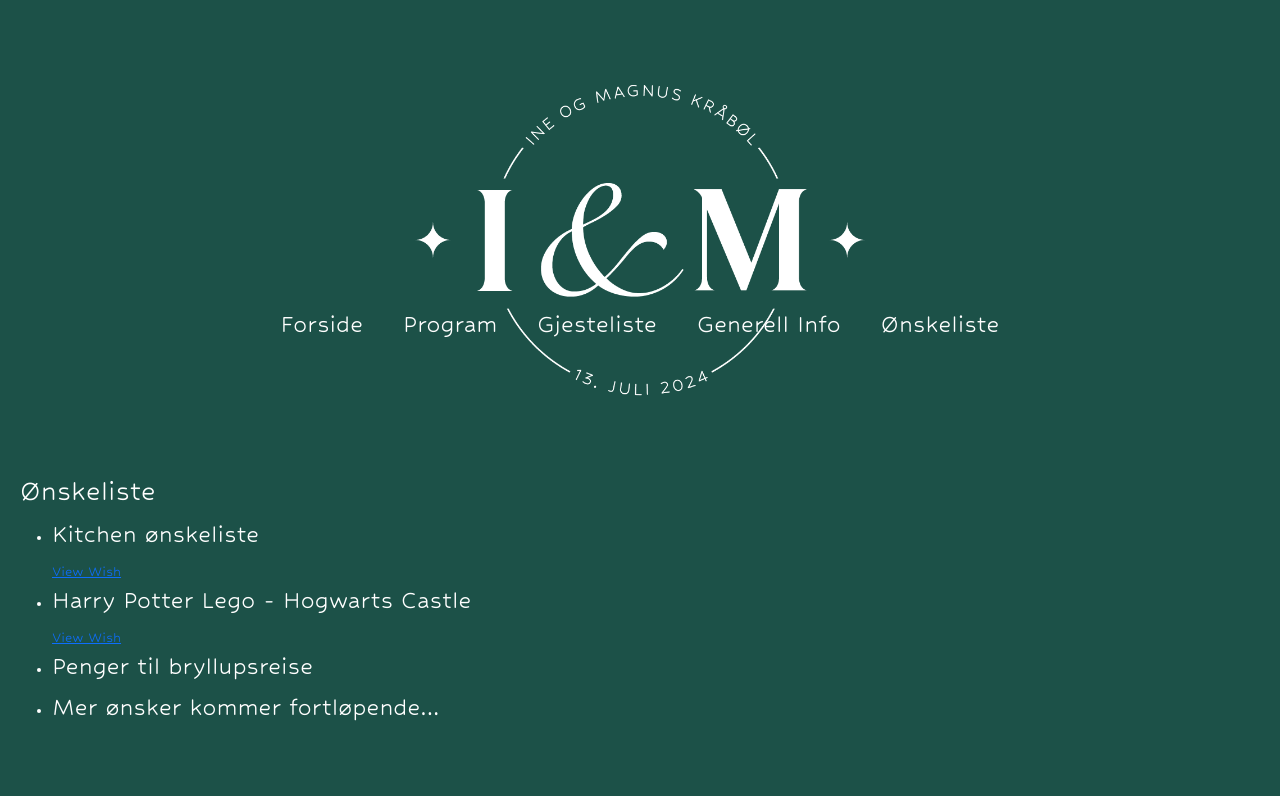
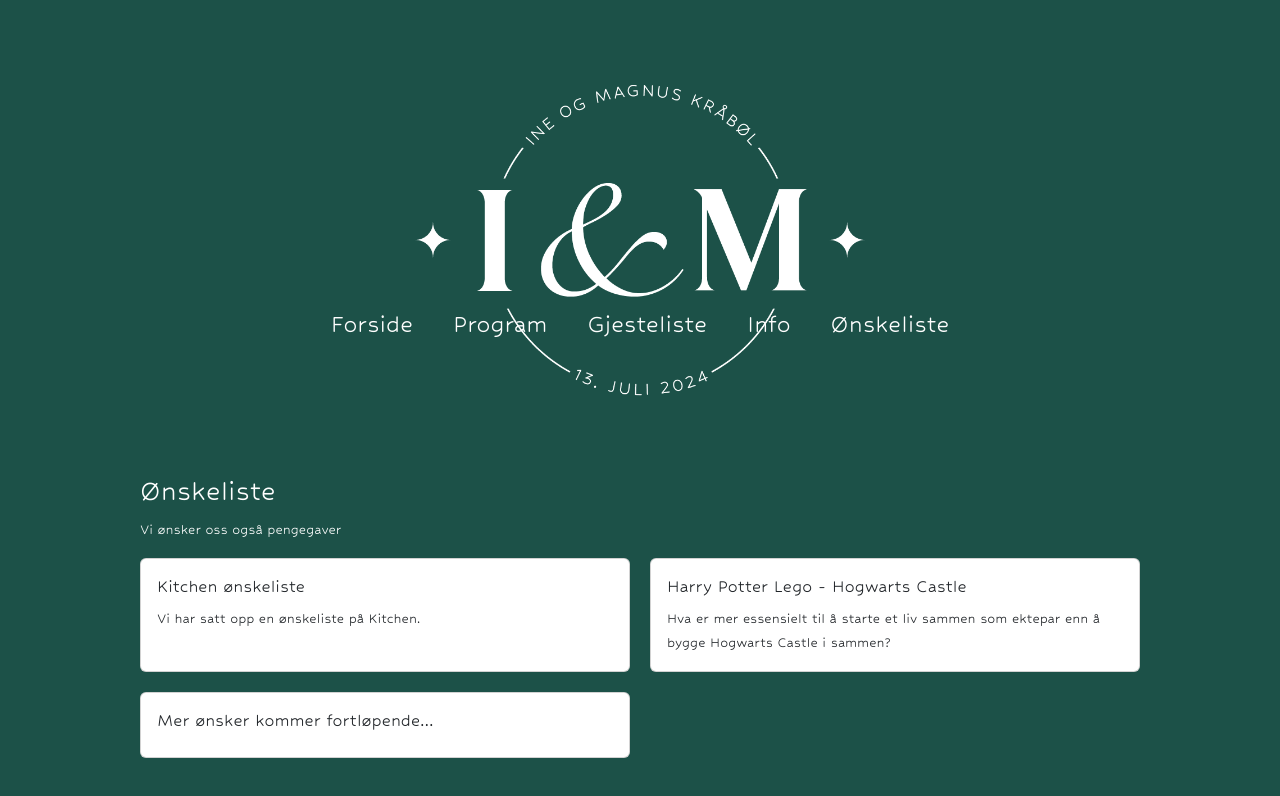
Before and after one commit to holmfred/Magnus-Ine, a React (Create React App) app in the folder bryllup/: page /Wishlist in a window 1280 px wide. Shown: the top 796 px of the page. Built offline with nearby package versions, Linux system fonts and the light colour scheme.

Commit message:
cardgrid comp with better styling and style main

```diff
--- a/bryllup/src/App.js
+++ b/bryllup/src/App.js
@@ -17,6 +17,7 @@ function App() {
           <Router>
             <body>
               <NAV/>
+                <main>
                   <Routes>
                     <Route path='/' element={<Home />} />
                     <Route path='/Program' element={<Program />} />
@@ -24,6 +25,7 @@ function App() {
                     <Route path='/Info' element={<Info />} />
                     <Route path='/Wishlist' element={<Wishlist />} />
                   </Routes>
+                </main>
               <Footer />
             </body>
           </Router>
--- a/bryllup/src/assets/wishes.json
+++ b/bryllup/src/assets/wishes.json
@@ -1,20 +1,17 @@
 {
-    "wishes": [
+    "items": [
         {
-            "wishName": "Kitchen ønskeliste",
-            "description": "Vi har satt opp en ønskeliste på Kitchen.",
+            "title": "Kitchen ønskeliste",
+            "text": "Vi har satt opp en ønskeliste på Kitchen.",
             "url": "https://www.kitchn.no/bryllup/vis-liste/165783/?fbclid=IwAR2SH42RvdWuGQhJV6501M6gFGSRYBvuZcCXWhbv12hnt06QK9uuVNw9mxo"
         },
         {
-            "wishName": "Harry Potter Lego - Hogwarts Castle",
-            "description": "Hva er mer essensielt til å starte et liv sammen som ektepar enn å bygge Hogwarts Castle i sammen?",
+            "title": "Harry Potter Lego - Hogwarts Castle",
+            "text": "Hva er mer essensielt til å starte et liv sammen som ektepar enn å bygge Hogwarts Castle i sammen?",
             "url": "https://lekekassen.no/lego-harry-potter-71043-hogwarts-castle?utm_medium=prisjakt&utm_source=prisjakt"
         },
         {
-            "wishName": "Penger til bryllupsreise"
-        },
-        {
-            "wishName": "Mer ønsker kommer fortløpende..."
+            "title": "Mer ønsker kommer fortløpende..."
         }
     ]
 }
--- a/bryllup/src/componets/CardGrid.jsx
+++ b/bryllup/src/componets/CardGrid.jsx
@@ -1,15 +1,14 @@
 import React from 'react';
 import Card from 'react-bootstrap/Card';
 
-
-const CardGrid = ({ cards }) => {
+const CardGrid = ({ items }) => {
     return (
         <div className={"cardGrid"}>
-            {cards.map((card, index) => (
+            {items.map((item, index) => (
                 <Card key={index}>
                     <Card.Body>
-                        <Card.Title>{card.title}</Card.Title>
-                        <Card.Text>{card.text}</Card.Text>
+                        <Card.Title>{item.title}</Card.Title>
+                        <Card.Text>{item.text}</Card.Text>
                     </Card.Body>
                 </Card>
             ))}
--- a/bryllup/src/componets/layout/Nav.jsx
+++ b/bryllup/src/componets/layout/Nav.jsx
@@ -29,7 +29,7 @@ export default function NAV() {
               Gjesteliste
             </NavLink>
             <NavLink to="/Info" className="nav-link">
-              Generell Info
+              Info
             </NavLink>
             <NavLink to="/Wishlist" className="nav-link">
               Ønskeliste
--- a/bryllup/src/componets/pages/Info.jsx
+++ b/bryllup/src/componets/pages/Info.jsx
@@ -1,9 +1,9 @@
-import Heading from "../layout/Heading"
 import React from 'react';
 import CardGrid from "../CardGrid";
+import Heading from "../layout/Heading";
 
 function Info() {
-    const cards = [
+    const items = [
         {
             title: "Parkering ved lokalet",
             text: "Det er stor parkering ved lokalet. Det er mulig å la bilen stå over natten og hente den dagen etter."
@@ -13,19 +13,26 @@ function Info() {
             text: "Maten vil være buffet med flere valgmuligheter. Gi beskjed om allergier eller andre spesielle behov."
         },
         {
-            title: "Transportation",
-            text: "Shuttle buses will be provided from designated locations to the venue. Please check the schedule for pick-up and drop-off times."
+            title: "Vielsen i kirka",
+            text: "Vielsen vil foregå finne sted i Ullensaker Kirke. Alle er hjertlig velkommen i kirka til vielsen."
         },
         {
                 title: "Klesskode",
-                text: "Kleskoden for bryllupet er formell. Vi ber vennligst alle gjester om å følge kleskoden."
-        }
+                text: "Kleskoden for bryllupet er formelt. Dress, blaser, skjorte og dressbukse, kjole (ikke hvit) Vi ber vennligst alle gjester om å følge kleskoden."
+        },
+        {
+            title: "Bryllupsfesten og alkohol",
+            text: "Det vil være alkoholservering på bryllupsfesten etter middag. Vi stiller med bar med øl, vin og et par utvalgte drinker med bekjente i som bartendere <3. Ønsker du noe annet, ta gjerne med selv det er lov å ta med medbrakt på lokalet."
+        },
     ];
+
+
+    console.log(items);
 
     return (
         <>
             <Heading size="2" content={"Informasjon"} />
-            <CardGrid cards={cards} />
+            <CardGrid items={items} />
         </>
     );
 }
--- a/bryllup/src/componets/pages/Wishlist.jsx
+++ b/bryllup/src/componets/pages/Wishlist.jsx
@@ -1,23 +1,16 @@
 import React from "react";
-import wishesData from '../../assets/wishes.json';
+import wishesData from "../../assets/wishes.json";
 import Heading from "../layout/Heading";
+import CardGrid from "../CardGrid";
 
 function Wishlist() {
-    return (
-        <div>
-            <Heading size="2" content={"Ønskeliste"}/>
-            <ul>
-                {wishesData.wishes.map((wish, index) => (
-                    <li key={index}>
-                        <h3>{wish.wishName}</h3>
-                        {wish.url &&
-                        <a href={wish.url}>View Wish</a>
-                        }
-                    </li>
-                ))}
-            </ul>
-        </div>
-    )
+  return (
+    <>
+      <Heading size="2" content={"Ønskeliste"} />
+      <p>Vi ønsker oss også pengegaver</p>
+      <CardGrid items={wishesData.items} />
+    </>
+  );
 }
 
 export default Wishlist;
--- a/bryllup/src/sass/partials/_global.scss
+++ b/bryllup/src/sass/partials/_global.scss
@@ -16,3 +16,9 @@ body {
     color: white;
     padding: 10px;
   }
+
+// Main
+main {
+  max-width: 1000px;
+  margin: 0 auto;
+}
```
Lines whose indentation alone changed are shown as unchanged.
